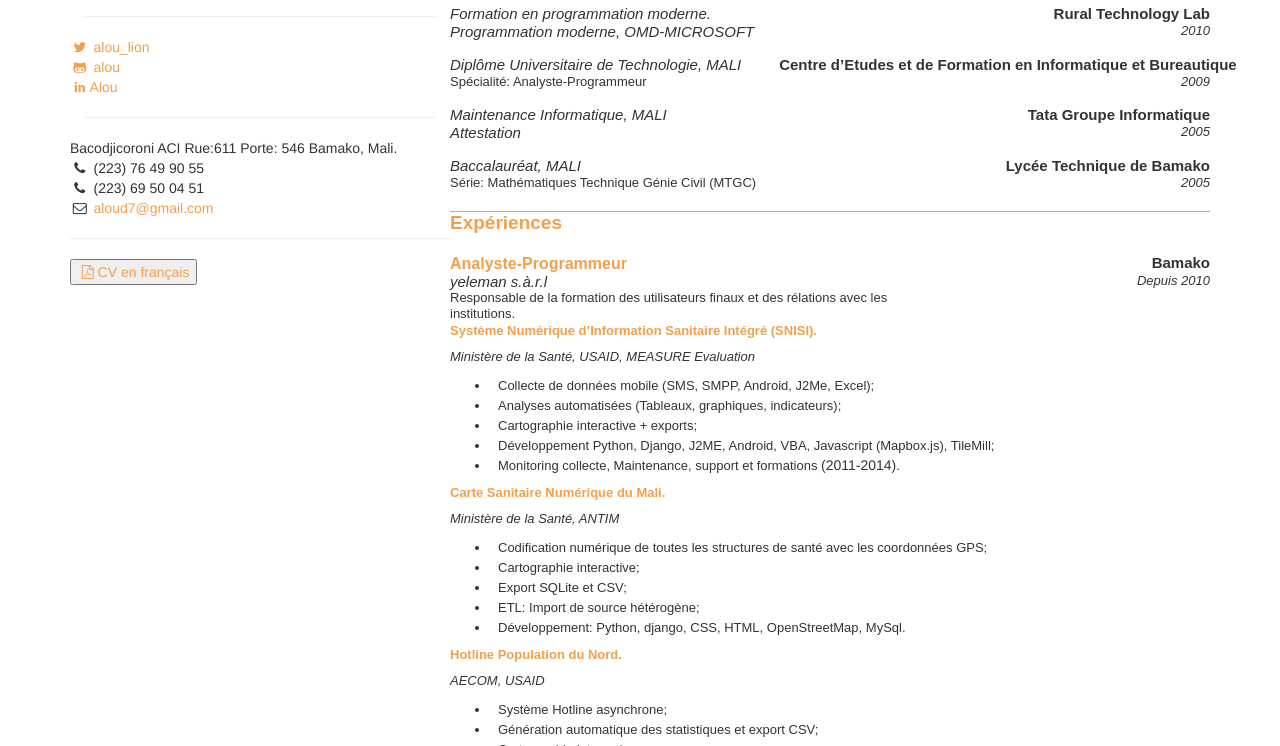
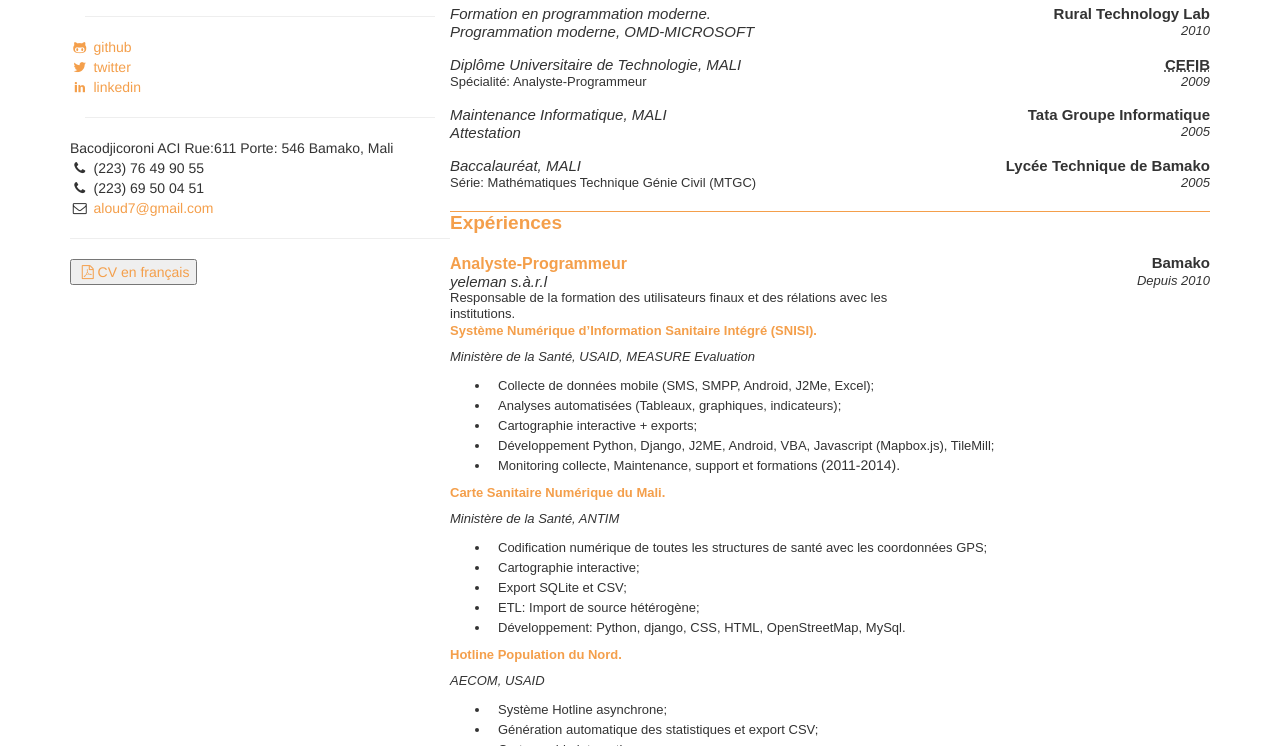
Before and after one commit to alou/alou.github.io, a Jekyll site: the page built from index.html, in a window 1280 px wide and 900 px high, cut to the strip 154-900 px from the top of the window. Built offline with Jekyll 4.4.1, drawn with Linux system fonts in a browser that asks for light colours.

Commit message:
mise à jour

```diff
--- a/_config.yml
+++ b/_config.yml
@@ -6,10 +6,9 @@ description: > # this means to ignore newlines until "baseurl:"
   line in _config.yml. It will appear in your document head meta (for
   Google search results) and in your feed.xml site description.
 baseurl: "" # the subpath of your site, e.g. /blog/
-url: "http://yourdomain.com" # the base hostname & protocol for your site
+url: "http://alou.yeleman.com" # the base hostname & protocol for your site
 twitter_username: alou_lion
 github_username:  alou
 skype_username:  aloulion
-in_username: Alou
 # Build settings
 markdown: kramdown
--- a/_includes/contents.html
+++ b/_includes/contents.html
@@ -25,8 +25,8 @@
         <div class="col-xs-8 col-sm-8 col-md-8 col-lg-5 ft6">
             Diplôme Universitaire de Technologie, MALI
         </div>
-        <div class="col-xs-4 col-sm-4 col-md-4 col-lg-13 ft5 rights">
-            <nobr>Centre d’Etudes et de Formation en Informatique et Bureautique</nobr>
+        <div class="col-xs-2 col-sm-2 col-md-2 col-lg-7 ft5 rights">
+            <nobr><acronym title="Centre d’Etudes et de Formation en Informatique et Bureautique">CEFIB</acronym></nobr>
         </div>
     </div>
     <div class="row">
--- a/index.html
+++ b/index.html
@@ -9,15 +9,15 @@ layout: default
         </div>
     <hr>
     <div class="row">
-        <a href="https://twitter.com/{{ site.twitter_username }}"><i class="icon-twitter"></i> alou_lion</a><br/>
-        <a href="https://github.com/{{ site.github_username }}"><i class="icon-github"></i> alou</a><br/>
-        <a href="https://#"><i class="icon-linkedin"></i>Alou</a><br/>
+        <a href="https://github.com/{{ site.github_username }}"><i class="icon-github"></i> github</a><br/>
+        <a href="https://twitter.com/{{ site.twitter_username }}"><i class="icon-twitter"></i> twitter</a><br/>
+        <a href="http://www.linkedin.com/pub/alou-dolo/39/aba/140"><i class="icon-linkedin"></i> linkedin</a><br/>
     </div>
     <hr>
     <div class="row">
         <address>
-        <span> Bacodjicoroni ACI </span>
-        <span> Rue:611 Porte: 546 Bamako, Mali. </span><br />
+        <span>Bacodjicoroni ACI</span>
+        <span>Rue:611 Porte: 546 Bamako, Mali</span><br />
         <i class="icon-phone"></i> (223) 76 49 90 55 <br />
         <i class="icon-phone"></i> (223) 69 50 04 51 <br />
         <i class="icon-mail"></i><a href="mailto:{{ site.email }}"> {{ site.email }} </a>
```
